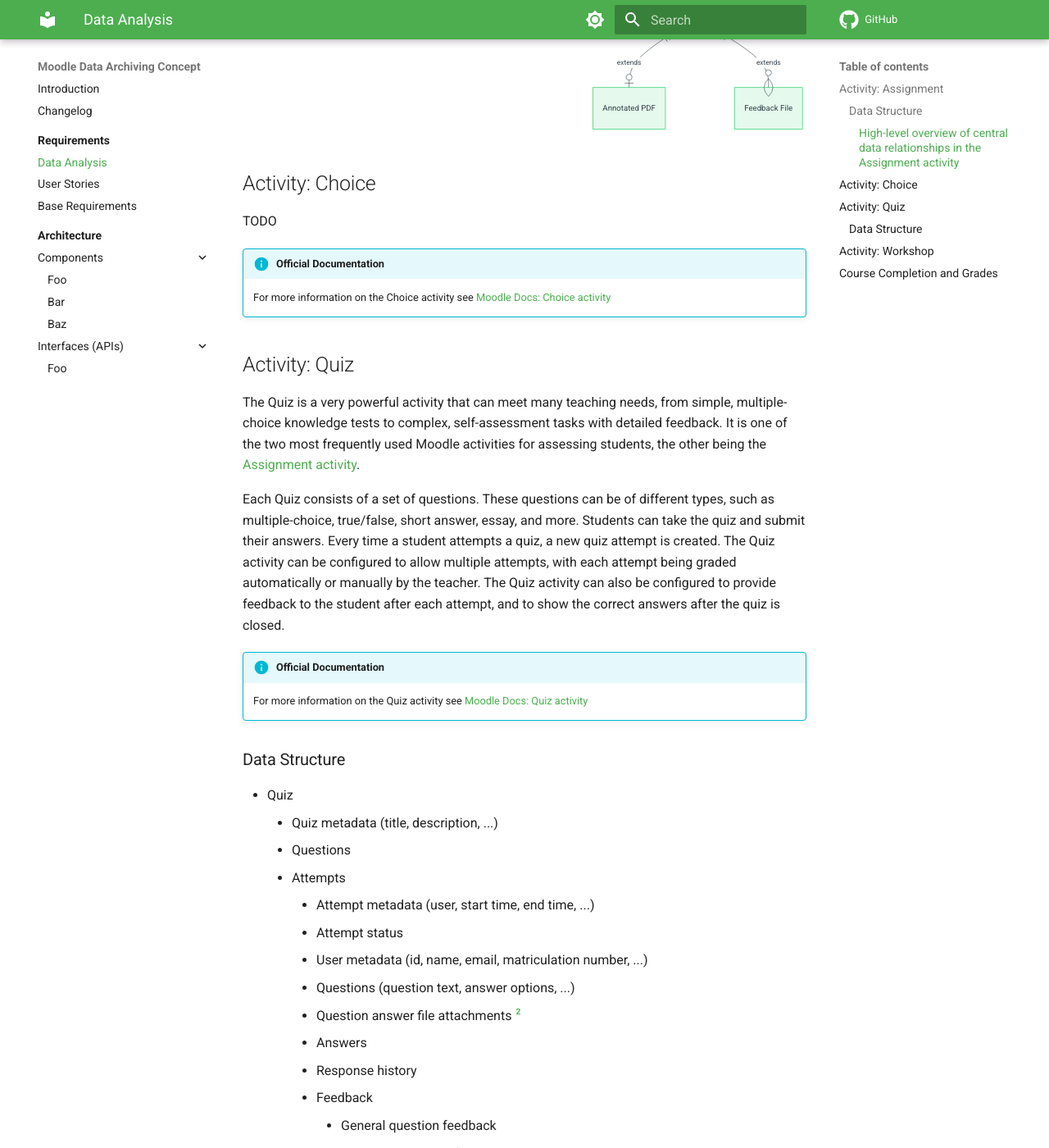
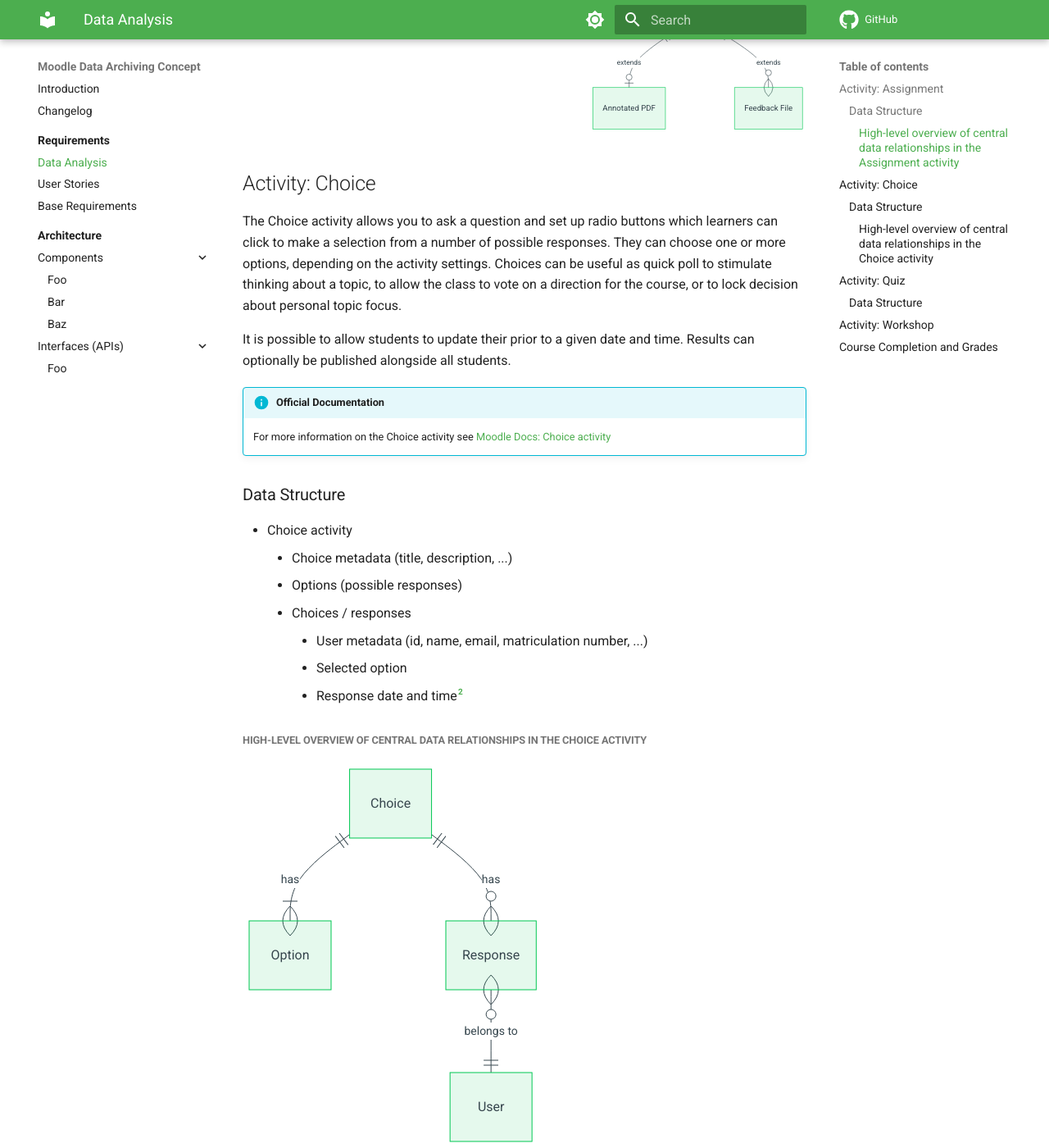
Before and after one commit to ngandrass/moodle-data-archiving-concept, an MkDocs documentation site: the page built from docs/requirements/data-analysis.md, in a window 1280 px wide and 1400 px high, scrolled down 1714 px. Shown: the whole window at 82% size. Built offline with MkDocs 1.6.1 and Material for MkDocs 9.7.7, drawn with Linux system fonts in a browser that asks for light colours; comment, search, counter and statistics services are not loaded; some of the changed text lies outside the part shown.

Commit message:
Data analysis results for choice activity

````diff
--- a/docs/requirements/data-analysis.md
+++ b/docs/requirements/data-analysis.md
@@ -64,11 +64,42 @@ erDiagram
 
 ## Activity: Choice
 
-TODO
+The Choice activity allows you to ask a question and set up radio buttons which learners can click to make a selection
+from a number of possible responses. They can choose one or more options, depending on the activity settings. Choices
+can be useful as quick poll to stimulate thinking about a topic, to allow the class to vote on a direction
+for the course, or to lock decision about personal topic focus.
+
+It is possible to allow students to update their prior to a given date and time. Results can optionally be published
+alongside all students.
 
 !!! info "Official Documentation"
     For more information on the Choice activity see
     [Moodle Docs: Choice activity](https://docs.moodle.org/en/Choice_activity)
+
+### Data Structure
+
+- Choice activity
+    - Choice metadata (title, description, ...)
+    - Options (possible responses)
+    - Choices / responses
+        - User metadata (id, name, email, matriculation number, ...)
+        - Selected option
+        - Response date and time[^3]
+
+[^3]: The response date and time is the time when the user submitted their choice. This data is not exposed via the
+Moodle UI but can be retrieved from the database.
+
+
+
+##### High-level overview of central data relationships in the Choice activity
+
+```mermaid
+erDiagram
+    Choice ||--|{ Option : has
+    Choice ||--o{ Response : has
+
+    Response }o--|| User : "belongs to"
+```
 
 
 ## Activity: Quiz
````
